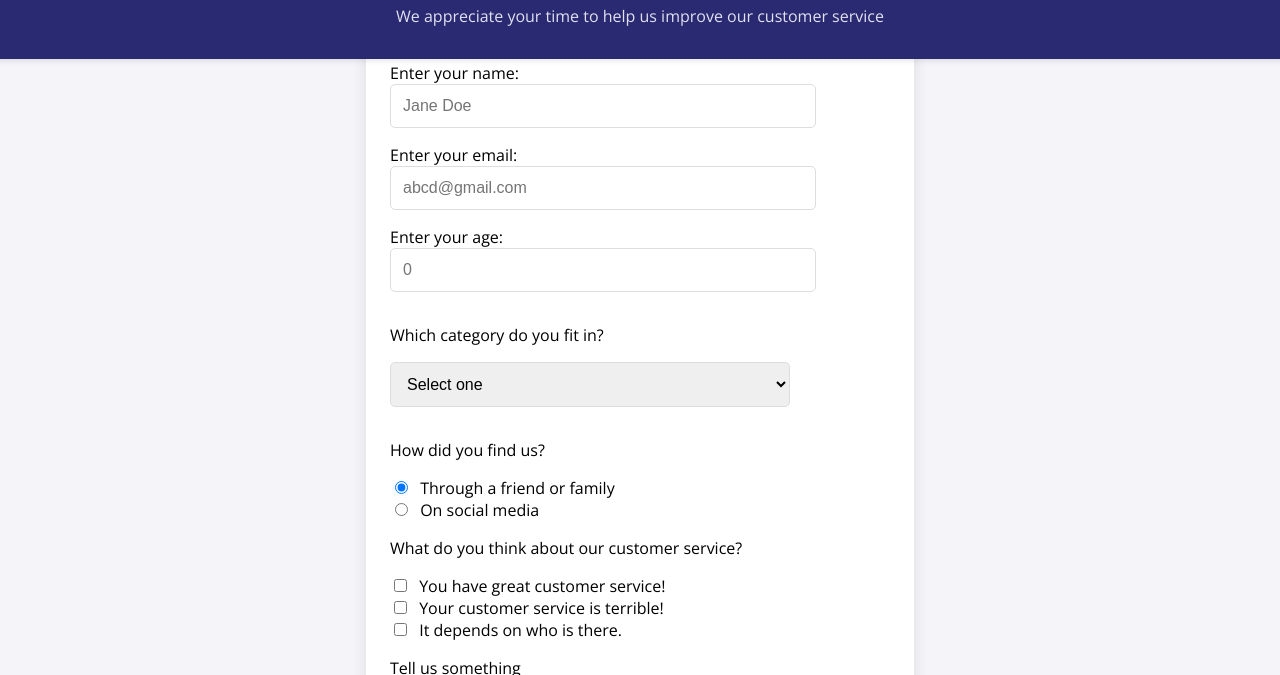
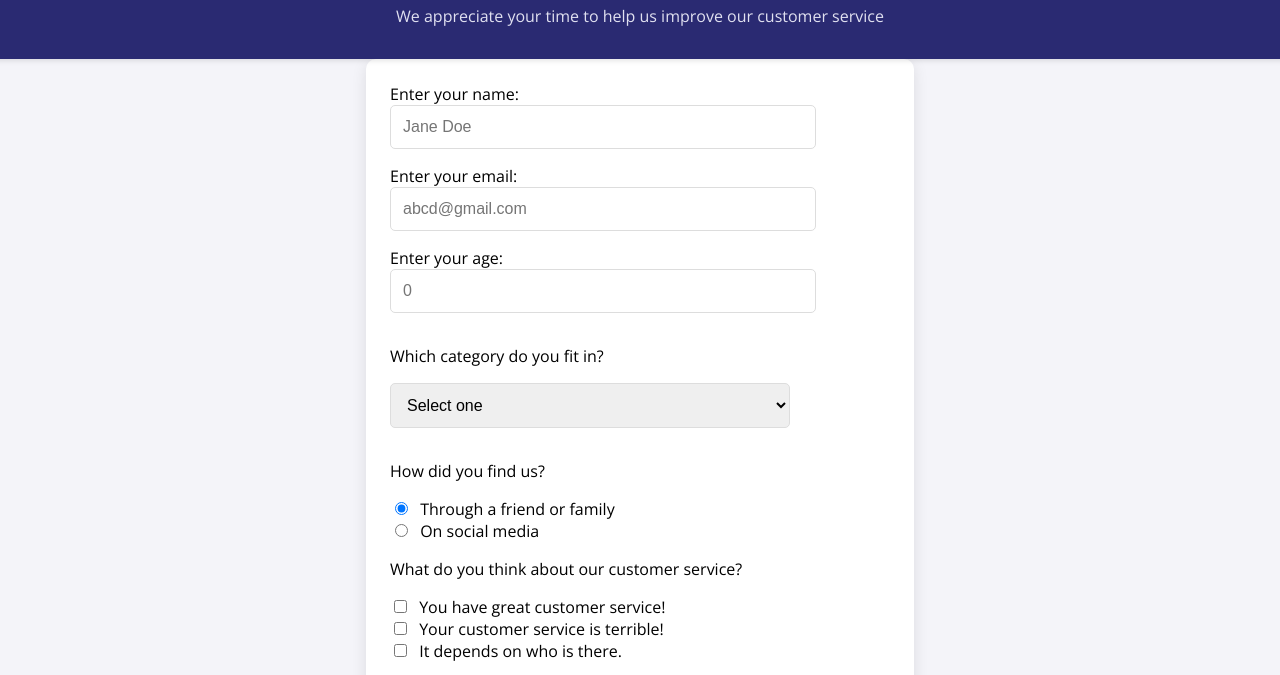
Before and after one commit to Jannattttt/survey_form, a plain HTML site: page index.html in a window 1280 px wide. Shown: the part 58-733 px from the top of the page. Drawn offline with nearby package versions, Linux system fonts and the light colour scheme.

Commit message:
Another Correction

```diff
--- a/styles.css
+++ b/styles.css
@@ -40,7 +40,7 @@ body {
     justify-content: center;
     align-items: center;
     width: 100%;
-    padding-top: 6rem; /* Space for fixed header */
+    padding-top: 7.32rem; /* Space for fixed header */
     margin: 0 auto;
   }
 
```
